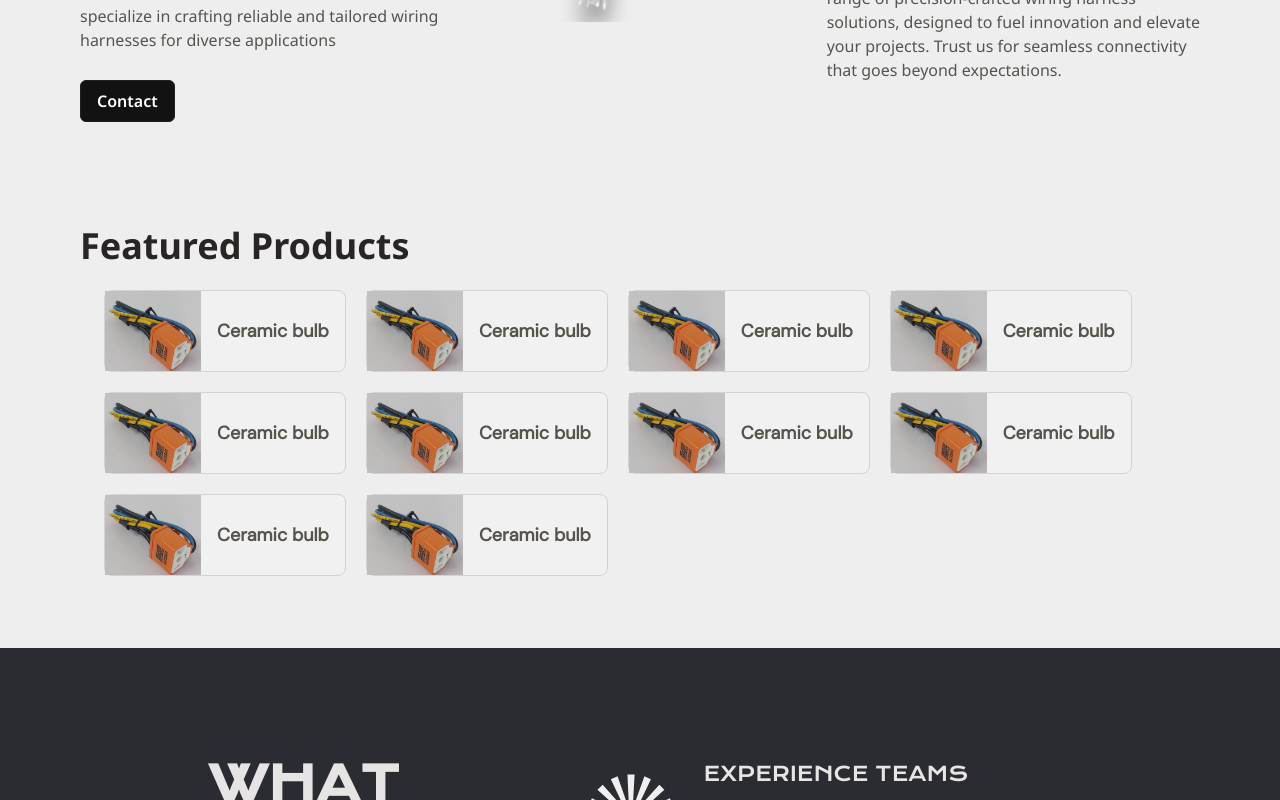
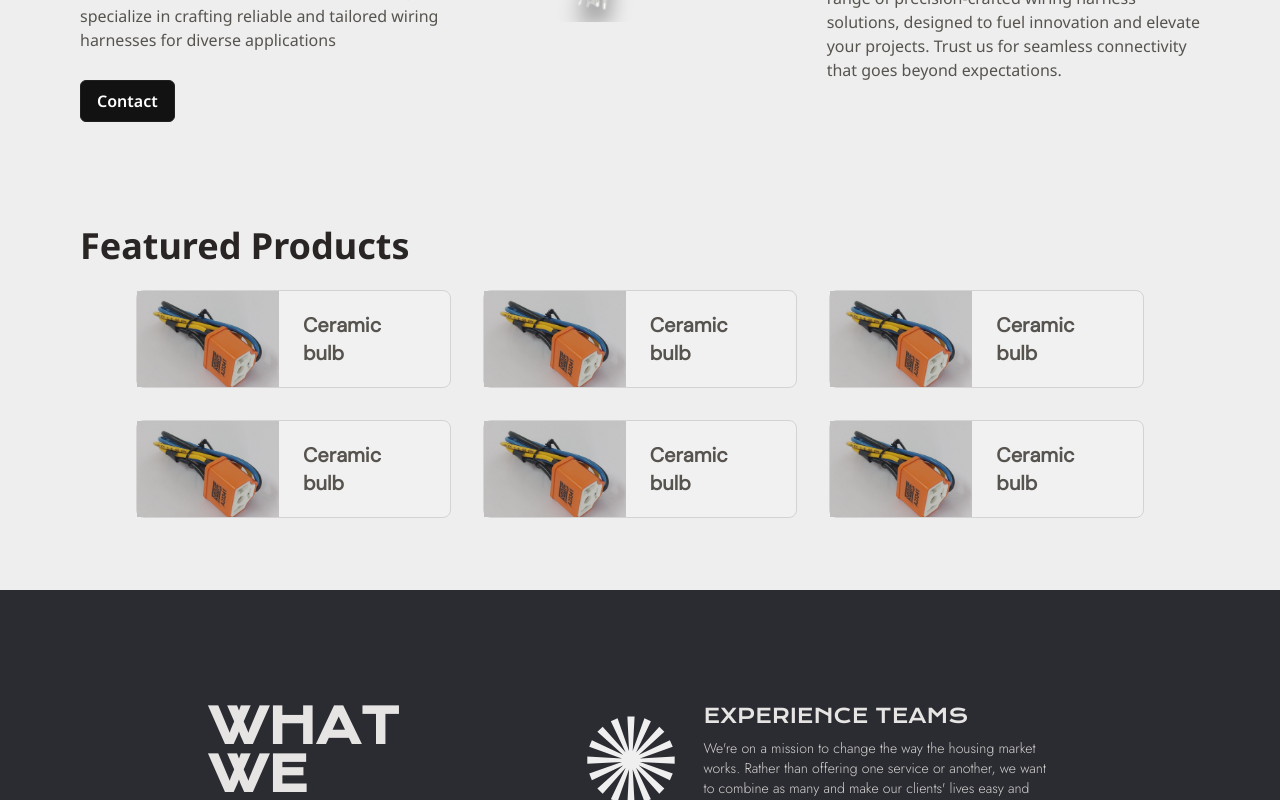
Before and after one commit to Nithishpandian/sp-tech-frontend, a React (Vite) app: page / in a window 1280 px wide. Shown: the part 628-1428 px from the top of the page. Built offline with nearby package versions, Linux system fonts and the light colour scheme; a web font is replaced by a local one.

Commit message:
design changes

```diff
--- a/src/components/Home/FeaturedProducts.jsx
+++ b/src/components/Home/FeaturedProducts.jsx
@@ -8,11 +8,7 @@ const FeaturedProducts = () => {
       <h1 className=" font-noto-sans font-bold text-4xl text-stone-800">
         Featured Products
       </h1>
-      <div className=" flex items-center flex-wrap gap-5 py-6 pl-6">
-        <ProductsHome image={productImg} name={"Ceramic bulb"} />
-        <ProductsHome image={productImg} name={"Ceramic bulb"} />
-        <ProductsHome image={productImg} name={"Ceramic bulb"} />
-        <ProductsHome image={productImg} name={"Ceramic bulb"} />
+      <div className=" grid grid-cols-3 items-center flex-wrap gap-8 py-6 px-14">
         <ProductsHome image={productImg} name={"Ceramic bulb"} />
         <ProductsHome image={productImg} name={"Ceramic bulb"} />
         <ProductsHome image={productImg} name={"Ceramic bulb"} />
--- a/src/components/Home/ProductsHome.jsx
+++ b/src/components/Home/ProductsHome.jsx
@@ -3,8 +3,8 @@ import React from 'react'
 export const ProductsHome = ({ image, name }) => {
   return (
     <div className='flex items-center border border-[#d3d3d3] bg-[#f1f1f1] rounded-lg hover:shadow-lg duration-300 cursor-pointer'>
-        <img className=' w-24 h-20 object-cover' src={image} alt="" />
-        <p className=' font-semibold text-lg text-stone-600 font-dm-sans py-1.5 px-4'>{name}</p>
+        <img className=' w-36 h-24 object-cover' src={image} alt="" />
+        <p className=' font-semibold text-xl text-stone-600 font-dm-sans py-1.5 px-6'>{name}</p>
     </div>
   )
 }
```
